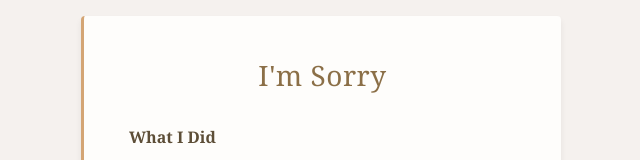
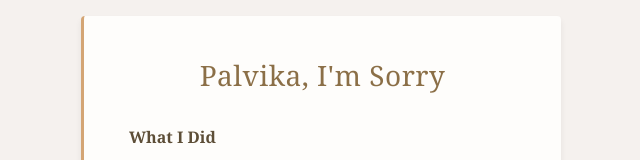
Before and after one commit to RemanDey/apology, a plain HTML site: page index.html in a window 1280 px wide. Shown: the top 160 px of the page, without its empty margins (319-959 px from the left). Drawn offline with Linux system fonts and the light colour scheme.

Commit message:
Update index.html

```diff
--- a/index.html
+++ b/index.html
@@ -111,7 +111,7 @@
 </head>
 <body>
   <div class="paper" id="message">
-    <h1>I'm Sorry</h1>
+    <h1>Palvika, I'm Sorry</h1>
 
     <h2>What I Did</h2>
     <p>
```
